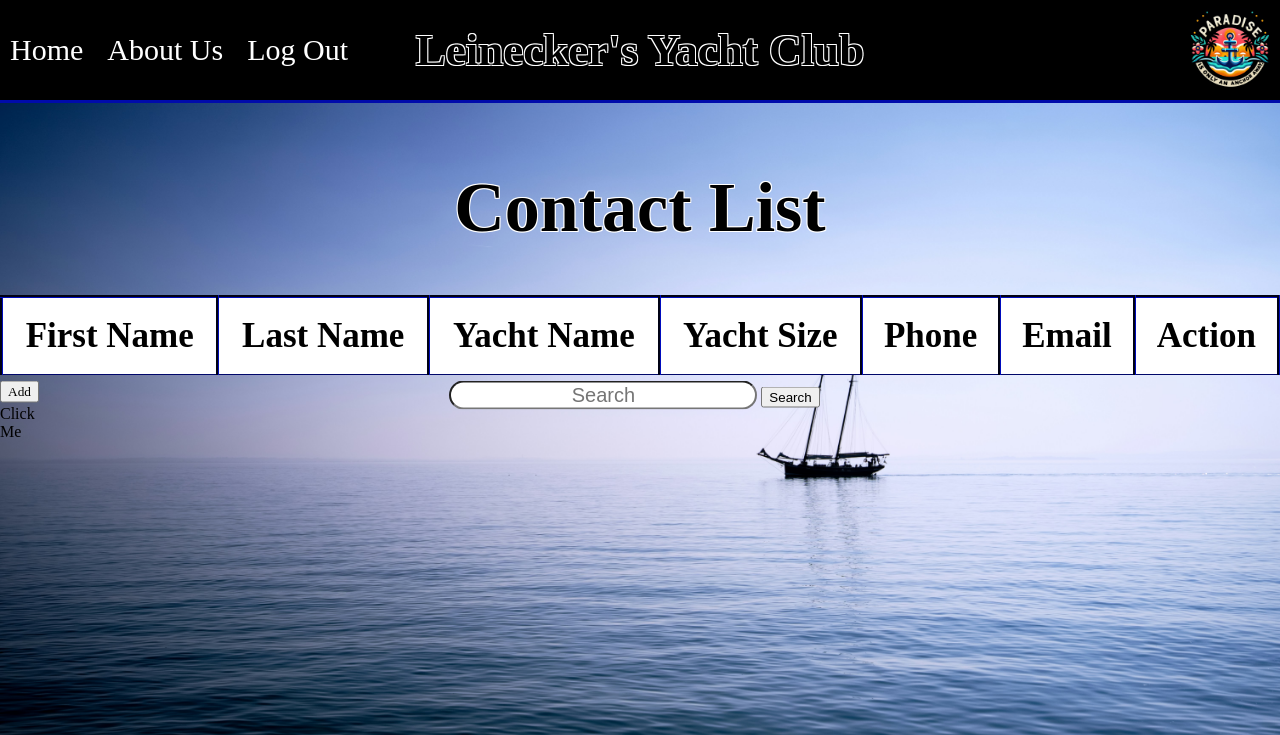
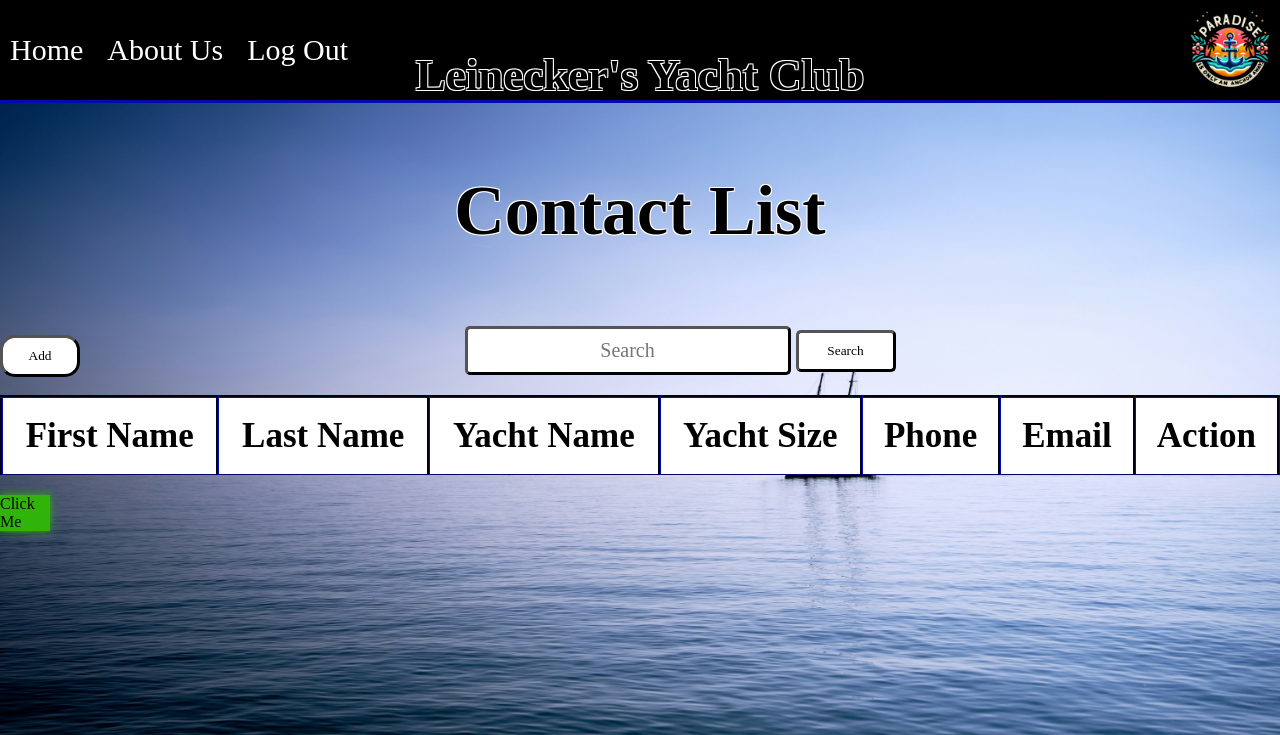
Before and after one commit to academicweapon7/COP4331-Group-17, a PHP site: page /contacts.html in a window 1280 px wide. Shown: the top 735 px of the page. Run offline with PHP 8.4, Linux system fonts and the light colour scheme; lists and menus that the app fills with data are empty; some web fonts are replaced.

Commit message:
added css for flashing button and other buttons

```diff
--- a/Template HTMLCSS/css/contacts.css
+++ b/Template HTMLCSS/css/contacts.css
@@ -1,72 +1,55 @@
-body
-{
-    font-family: Sail-Regular;
+* {
+    margin: 0;
+    padding: 0;
 }
 
-.container
-{
+body {
+    font-family: Sail-Regular;
+    background-size: cover;
+    background-image: url('images/francesco-tommasini-mAxrZe6ttl4-unsplash.jpg');
+}
+
+.container {
     display: flex;
     flex-direction: column;
+    align-items: center;
 }
 
-.table-container
-{
-    width: 100%;
-    overflow-x: auto;
-}
-
-.search-results-container
-{
-    width: 100%;
-    margin-top: 20px;
-}
-
-h1
-{
+h1 {
     text-align: center;
     color: #000000;
     font-size: 70px;
     position: relative;
-
-    text-shadow:
-    -1px -1px 0 #ffffff,
-    1px -1px 0 #ffffff,
-    -1px 1px 0 #ffffff,
-    1px 1px 0 #ffffff;
+    text-shadow: -1px -1px 0 #ffffff, 1px -1px 0 #ffffff, -1px 1px 0 #ffffff, 1px 1px 0 #ffffff;
+    margin-top: 50px;
 }
 
-table
-{
+table {
     width: 100%;
     border-collapse: collapse;
     margin-bottom: 20px;
     border-style: none;
 }
 
-table th, table td
-{
+table th, table td {
     padding: 18px;
     border-bottom: 1px solid #ddd;
     text-align: center;
     font-size: 18px;
 }
 
-
-table th
-{
+table th {
     background-color: #f2f2f2;
-    font-size: 35px; /* Increased font size */
+    font-size: 35px;
     background-color: rgb(255, 255, 255);
     border-color: rgb(0, 7, 105);
     transition: color .3s ease;
     border-style: outset;
-
 }
 
-.addContact
-{
+.addContact {
     font-family: Sail-regular;
-    font-size: 30px; /* Increased font size */
+    font-size: 30px;
     background-color: white;
     border-color: rgb(0, 0, 0);
     text-align: center;
@@ -79,22 +62,13 @@ table th
     margin-top: 20px;
 }
 
-.addContact:hover
-{
+.addContact:hover {
     background-color: rgb(0, 7, 105);
     color: #ffffff;
     opacity: 100%;
 }
 
-.removeContact
-{
-    color: #f00;
-    cursor: pointer;
-}
-
-/* Modal Styles */
-.modal
-{
+.modal {
     position: fixed;
     z-index: 1;
     left: 0;
@@ -191,31 +160,85 @@ h2
     color: white;
 }
 
-/* Container for add, edit, delete buttons */
+.addbutton {
+    padding: 10px 20px;
+    background-color: #fff;
+    border: outset;
+    border-color: #000000;
+    border-radius: 15px;
+    font-family: Sail-Regular;
+    color: #000000;
+    transition: color .3s ease;
+    width: 80px;
+    cursor: pointer;
+}
+
+#searchText {
+    padding: 10px 20px;
+    background-color: #fff;
+    border: outset;
+    border-color: #000000;
+    border-radius: 15px;
+    font-family: Sail-Regular;
+    color: #000000;
+}
+
+#searchButton {
+    padding: 10px 20px;
+    background-color: #fff;
+    border: outset;
+    border-color: #000000;
+    border-radius: 15px;
+    font-family: Sail-Regular;
+    color: #000000;
+    transition: color .3s ease;
+    width: 100px;
+    cursor: pointer;
+}
+
+#searchButton:hover {
+    background-color: rgb(0, 7, 105);
+    color: white;
+}
+
 .buttons-container {
-    position: absolute;
-    top: 40%;
     display: flex;
     justify-content: space-between;
-    width: 100%;
-    transform: translateY(-50%);
+    align-items: center;
+    margin-bottom: 10px;
 }
 
-/* Styles for the Add button */
-.add-button {
-    margin-left: 50px; /* Adjust margin for positioning */
+.search-container {
+    display: flex;
+    justify-content: center;
+    align-items: center;
+    margin-bottom: 10px;
 }
 
-/* Styles for the Edit and Delete buttons */
-.edit-delete-buttons {
-    margin-right: 50px; /* Adjust margin for positioning */
+/* Adjustments for search input and button */
+#searchText {
+    padding: 10px; /* Add padding to the input */
+    margin-right: 5px; /* Add margin between input and button */
+    border-radius: 5px; /* Add border radius for a softer look */
 }
 
+#searchButton {
+    padding: 10px 20px; /* Add padding to the button */
+    border-radius: 5px; /* Add border radius for a softer look */
+    cursor: pointer; /* Ensure the cursor changes on hover */
+}
 
-#searchContactResult
-{
-    display: block; /* Ensure the search results span behaves like a block element */
-    text-align: center; /* Center-align the content */
-    font-size: 18px; /* Adjust font size */
-    margin-bottom: 10px; /* Add margin between each contact result */
-}
+@keyframes glowing {
+    0% {
+      background-color: #2ba805;
+      box-shadow: 0 0 5px #2ba805;
+    }
+    50% {
+      background-color: #49e819;
+      box-shadow: 0 0 20px #49e819;
+    }
+    100% {
+      background-color: #2ba805;
+      box-shadow: 0 0 5px #2ba805;
+    }
+  }
```
Also changed, not shown: other parts of Template HTMLCSS/css/contacts.css (+17 -22 lines).
